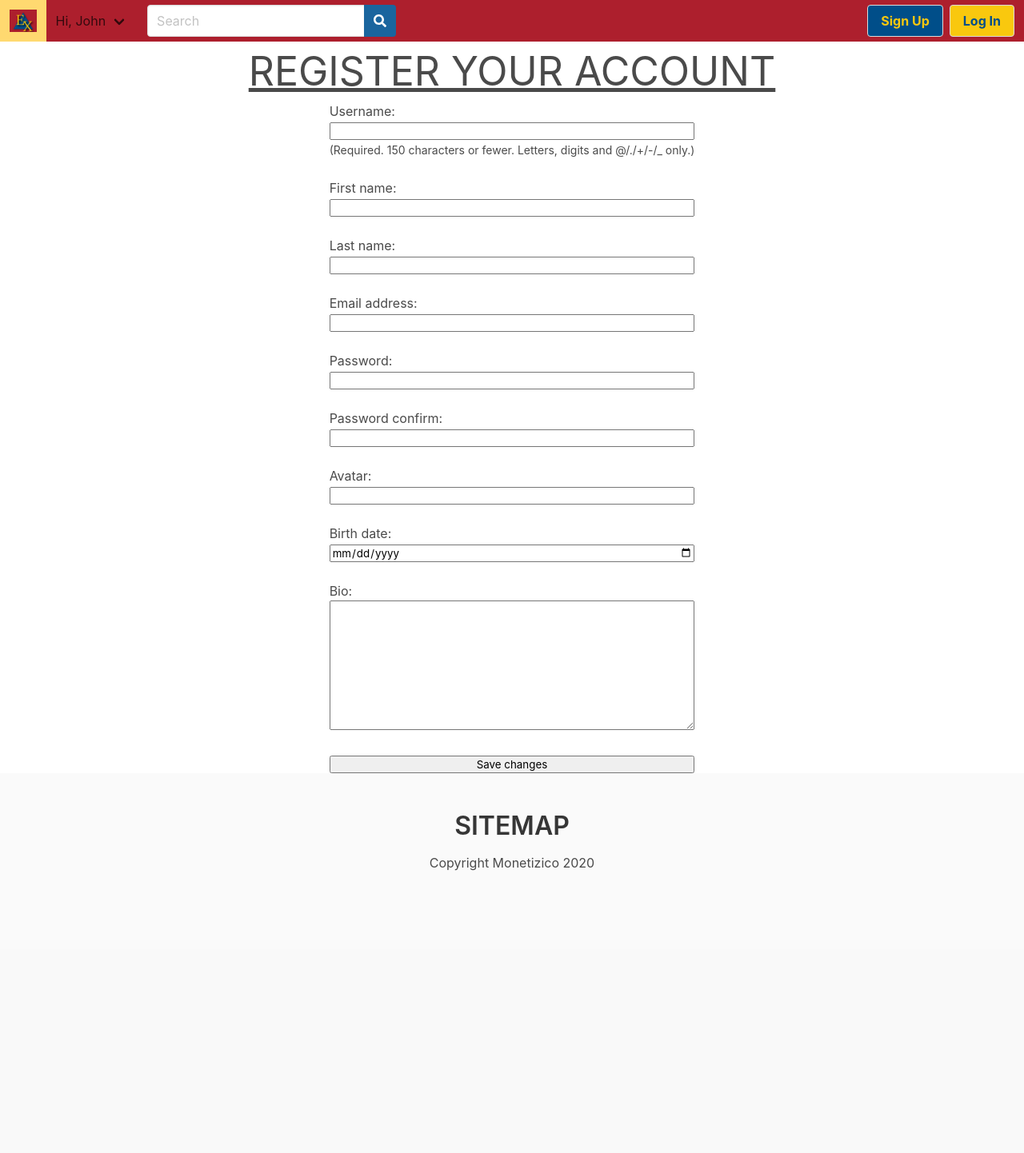
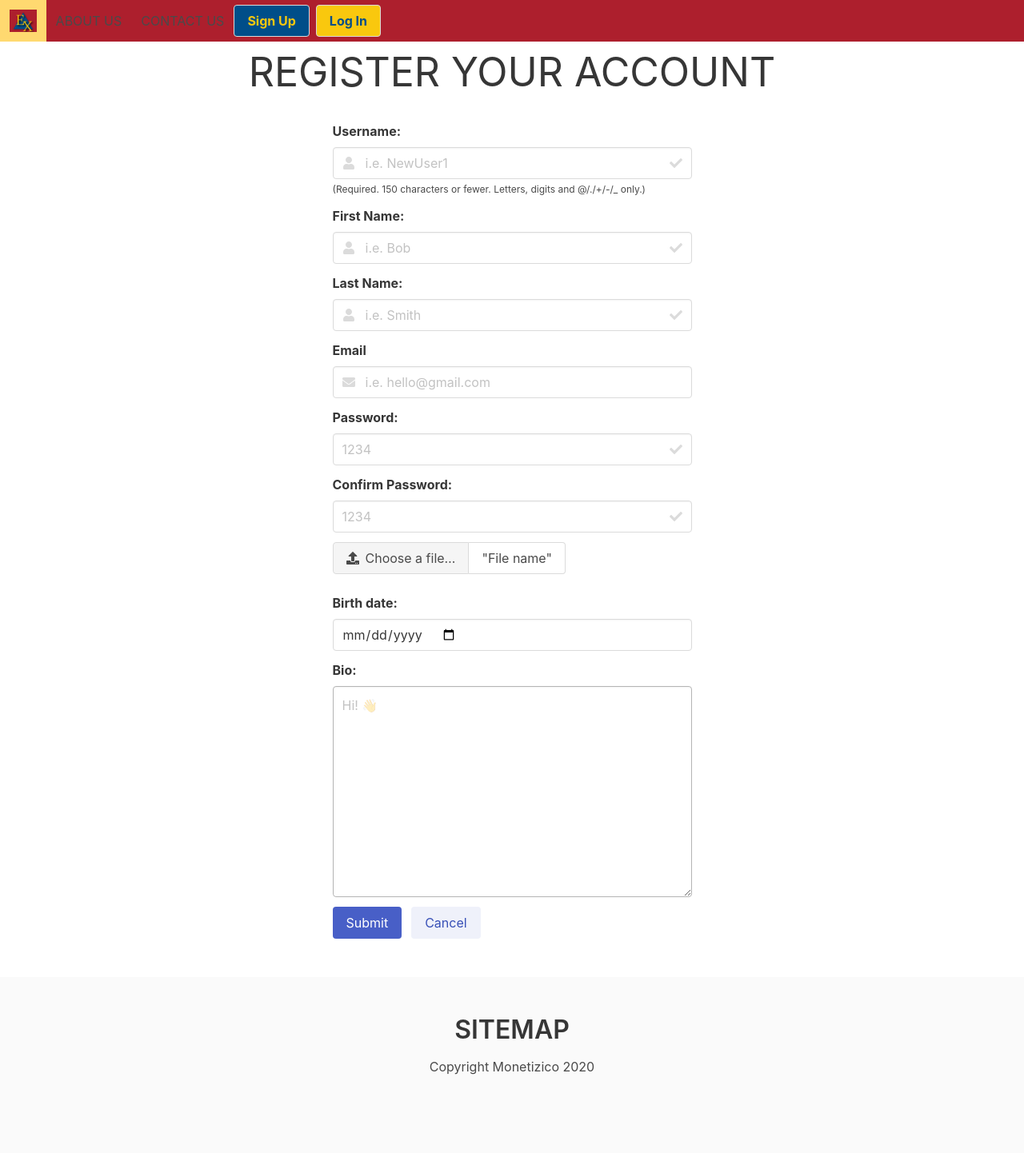
Before and after one commit to guyett92/monetizico, a Django app: page /accounts/register/ in a window 1280 px wide. Shown: the whole page at 80% size. Before the commit the page ends 1089 px from the top, so only its background shows below. Run offline with Django 3.2, Linux system fonts and the light colour scheme; style sheets or scripts are compiled from the project's sources; some libraries are stand-ins or nearby versions.

Commit message:
forms styled, nav links w/ conditional logic

```diff
--- a/main_app/static/css/style.scss
+++ b/main_app/static/css/style.scss
@@ -61,9 +61,10 @@ body {
 }
 
 .register>h1 {
+    padding:10px;
     font-size: 50px;
     font-weight: 400;
-    text-decoration: underline;
+    text-decoration: none;
 }
 
 .register>button {
--- a/main_app/templates/base.html
+++ b/main_app/templates/base.html
@@ -34,13 +34,17 @@
             <div id="navbarBasicExample" class="navbar-menu">
                 <div class="navbar-start">
                     <div class="navbar-item has-dropdown is-hoverable">
-                        <a class="navbar-link">Hi, John</a>
-                        <div class="navbar-dropdown">
-                            <a class="navbar-item" href="{% url 'about' %}">ABOUT US</a>
-                            <a class="navbar-item">CONTACT US</a>
+                        <a class="navbar-item" href="{% url 'about' %}">ABOUT US</a>
+                        <a class="navbar-item">CONTACT US</a>
+                        {% if user.is_authenticated %}
+                        <a class="navbar-link" href="{% url 'profile' %}">Hi, <strong>{{user.username}}</strong>!</a>
+                                <div class="navbar-dropdown">
                             <hr class="navbar-divider">
-                            <a class="navbar-item" href="">YOUR PROFILE</a>
-                            <a class="navbar-item" href="{% url 'cart' %}">YOUR CART</a>
+                            <a class="navbar-item" href="{% url 'AddProduct' %}" >Add A Product</a>
+                            <a class="navbar-item" href="{% url 'AddPost' %}" >Add A Post</a>
+                            <a class="navbar-item" href="{% url 'profile' %}" >View Profile</a>
+                            <a class="navbar-item" href="{% url 'cart' %}">View Cart</a>
+
                         </div>
                     </div>
                     <form class="navbar-item">
@@ -61,12 +65,18 @@
                 <div class="navbar-end">
                     <div class="navbar-item">
                         <div class="buttons">
+                            <a id="logout" class="button" href="{% url 'logout' %}">
+                                <strong>Logout</strong>
+                            </a>
+                        {% else %}
+                        <div class="buttons">
                             <a id="signup" class="button" href="{% url 'register' %}">
                                 <strong>Sign Up</strong>
                             </a>
                             <a id="login" class="button" href="{% url 'login' %}">
                                 <strong>Log In</strong>
                             </a>
+                            {% endif %}
                         </div>
                     </div>
                 </div>
--- a/main_app/templates/registration/register.html
+++ b/main_app/templates/registration/register.html
@@ -4,50 +4,124 @@
 {% endblock %}
 {% block content %}
 <div class="register">
-  <h1>REGISTER YOUR ACCOUNT</h1>
+  <h1 class="title">REGISTER YOUR ACCOUNT</h1>
   <form class="register-form" method="post">
       {% csrf_token %}
-      <p><label for="id_username">Username:</label>
-      <br />
-      <input type="text" name="username" maxlength="150" required id="id_username">
-      <br />
-      <span class="helptext"><small>(Required. 150 characters or fewer. Letters, digits and @/./+/-/_ only.)</small></span></p>
-      <br />
-      <p><label for="id_first_name">First name:</label>
-      <br />
-      <input type="text" name="first_name" maxlength="150" id="id_first_name"></p>
-      <br />
-      <p><label for="id_last_name">Last name:</label>
-      <br />
-      <input type="text" name="last_name" maxlength="150" id="id_last_name"></p>
-      <br />
-      <p><label for="id_email">Email address:</label>
-      <br />
-      <input type="email" name="email" maxlength="254" id="id_email"></p>
-      <br />
-      <p><label for="id_password">Password:</label>
-      <br />
-      <input type="password" name="password" required id="id_password"></p>
-      <br />
-      <p><label for="id_password_confirm">Password confirm:</label>
-      <br />
-      <input type="password" name="password_confirm" required id="id_password_confirm"></p>
-      <br />
-      <p><label for="id_avatar">Avatar:</label>
-      <br />
-      <input type="text" name="avatar" maxlength="100" id="id_avatar"></p>
-      <br />
-      <p><label for="id_birth_date">Birth date:</label>
-      <br />
-      <input type="date" name="birth_date" id="id_birth_date"></p>
-      <br />
-      <p><label for="id_bio">Bio:</label>
-      <br />
-      <textarea name="bio" cols="40" rows="10" maxlength="1000" id="id_bio">
-      </textarea></p>
-      <br />
-      <button type="submit">Save changes</button>
+      <div class="field">
+        <label class="label">Username:</label>
+        <div class="control has-icons-left has-icons-right">
+          <input type="text" name="username" maxlength="150" required id="id_username" class="input" type="text" placeholder="i.e. NewUser1">
+          <span class="icon is-small is-left">
+            <i class="fas fa-user"></i>
+          </span>
+          <span class="icon is-small is-right">
+            <i class="fas fa-check"></i>
+          </span>
+        </div>
+        <p class="help">(Required. 150 characters or fewer. Letters, digits and @/./+/-/_ only.)</p>
+      </div>
+
+      <div class="field">
+        <label class="label">First Name:</label>
+        <div class="control has-icons-left has-icons-right">
+          <input name="first_name" maxlength="150" required id="id_first_name" class="input" type="text" placeholder="i.e. Bob" >
+          <span class="icon is-small is-left">
+            <i class="fas fa-user"></i>
+          </span>
+          <span class="icon is-small is-right">
+            <i class="fas fa-check"></i>
+          </span>
+        </div>
+      </div>
+
+      <div class="field">
+        <label class="label">Last Name:</label>
+        <div class="control has-icons-left has-icons-right">
+          <input type="text" name="last_name" maxlength="150" required id="id_last_name" class="input" placeholder="i.e. Smith">
+          <span class="icon is-small is-left">
+            <i class="fas fa-user"></i>
+          </span>
+          <span class="icon is-small is-right">
+            <i class="fas fa-check"></i>
+          </span>
+        </div>
+      </div>
+
+      <div class="field">
+        <label class="label">Email</label>
+        <div class="control has-icons-left has-icons-right">
+          <input name="email" maxlength="254" required id="id_email" class="input" type="email" placeholder="i.e. hello@gmail.com" >
+          <span class="icon is-small is-left">
+            <i class="fas fa-envelope"></i>
+          </span>
+          <span class="icon is-small is-right">
+          </span>
+        </div>
+        <p class="help"></p>
+      </div>
+
+      <div class="field">
+        <label class="label">Password:</label>
+        <div class="control  has-icons-right">
+          <input type="password" name="password" required id="id_password" class="input" type="text" placeholder="1234">
+          <span class="icon is-small is-right">
+            <i class="fas fa-check"></i>
+          </span>
+        </div>
+      </div>
+
+      <div class="field">
+        <label class="label">Confirm Password:</label>
+        <div class="control has-icons-right">
+          <input type="password" name="password_confirm" required id="id_password_confirm" class="input" placeholder="1234">
+          <span class="icon is-small is-right">
+            <i class="fas fa-check"></i>
+          </span>
+        </div>
+      </div>
+
+      <div class="file has-name">
+        <label class="file-label">
+          <input type="text" name="avatar" maxlength="100" id="id_avatar" class="file-input">
+          <span class="file-cta">
+            <span class="file-icon">
+              <i class="fas fa-upload"></i>
+            </span>
+            <span class="file-label">
+              Choose a file…
+            </span>
+          </span>
+          <span class="file-name">"File name"
+          </span>
+        </label>
+      </div>
+
+      <br>
+      <div class="field birth_date">
+      <label class="label" for="id_birth_date">Birth date:</label>
+      <div class="control has-icons-right">
+      <input type="date" name="birth_date" required id="id_birth_date" class="input">
+    </div>
+  </div>
+
+
+
+      <div class="field control">
+        <label class="label bio">Bio:</label>
+        <textarea name="bio" cols="40" rows="10" maxlength="1000" id="id_bio"class="textarea is-hovered" placeholder="Hi! 👋"></textarea>
+      </div>
+
+
+      <div class="field is-grouped">
+        <div class="control">
+          <button class="button is-link">Submit</button>
+        </div>
+        <div class="">
+          <a href="{% url 'home' %}" class="button is-link is-light">Cancel</a>
+        </div>
+      </div>
     </form>
+    <br><br>
 </div>
 
 {% endblock %}
```
Also changed, not shown: main_app/templates/registration/login.html (+42 -7 lines).
